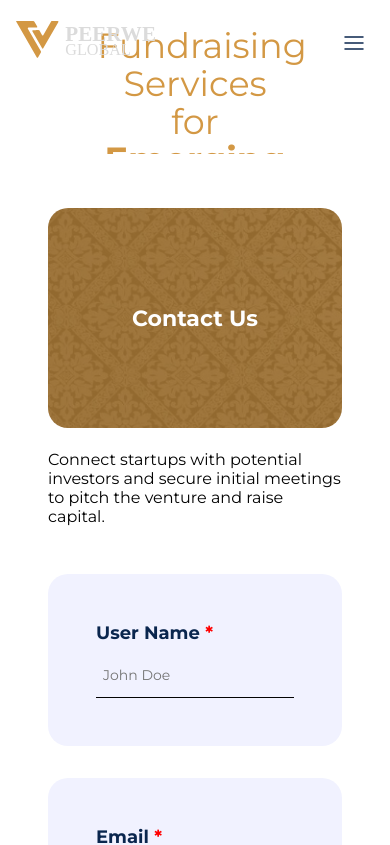
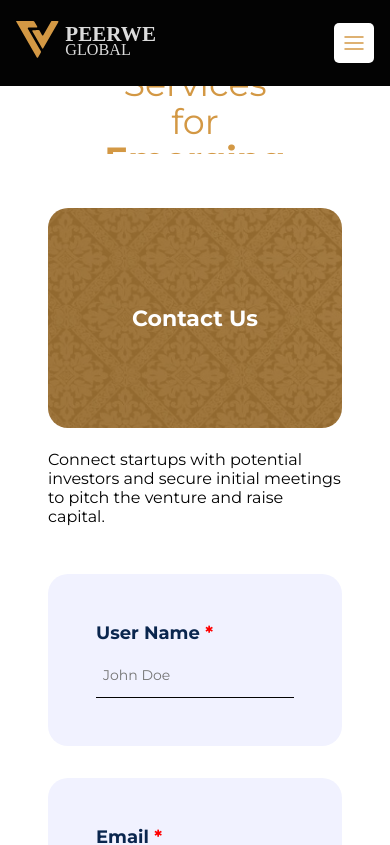
Before and after one commit to abrarkhalidofficial/Peervest, a React (Create React App) app: page /contact in a window 390 px wide. Shown: the top 845 px of the page. Built offline with nearby package versions, Linux system fonts and the light colour scheme.

Commit message:
header fixes

```diff
--- a/src/Styles/App.scss
+++ b/src/Styles/App.scss
@@ -51,7 +51,7 @@ body {
   border: none;
   align-items: center;
   justify-content: center;
-  color: $blue;
+  color: $primary;
   cursor: pointer;
   width: 40px;
   height: 40px;
@@ -60,7 +60,7 @@ body {
 .menu__btn:hover {
   transition: 200ms ease-in-out;
   color: $white;
-  background-color: $blue;
+  background-color: $primary;
 }
 .header__nav {
   display: flex;
@@ -84,7 +84,7 @@ body {
 }
 .nav__header__link:hover {
   transition: 200ms ease-in-out;
-  color: $blue;
+  color: $primary;
 }
 .nav__header__btn {
   display: flex;
@@ -99,11 +99,11 @@ body {
   outline: none;
   background: $white;
   cursor: pointer;
-  color: $blue;
+  color: $primary;
 }
 .nav__header__btn:hover {
   transition: 200ms ease-in-out;
-  background: $blue;
+  background: $primary;
   color: $white;
 }
 .homepage__main__container {
@@ -799,6 +799,9 @@ body {
   }
 }
 @media (max-width: 1000px) {
+  .header {
+    background-color: $textColor;
+  }
   .header__wrapper {
     padding: 0.3em 1em;
   }
@@ -814,6 +817,7 @@ body {
     animation-fill-mode: forwards;
     animation-timing-function: linear, cubic-bezier(0.23, 1, 0.32, 1);
     animation-delay: 200ms, 0;
+    background-color: $textColor;
   }
   @keyframes fade {
     0% {
```
